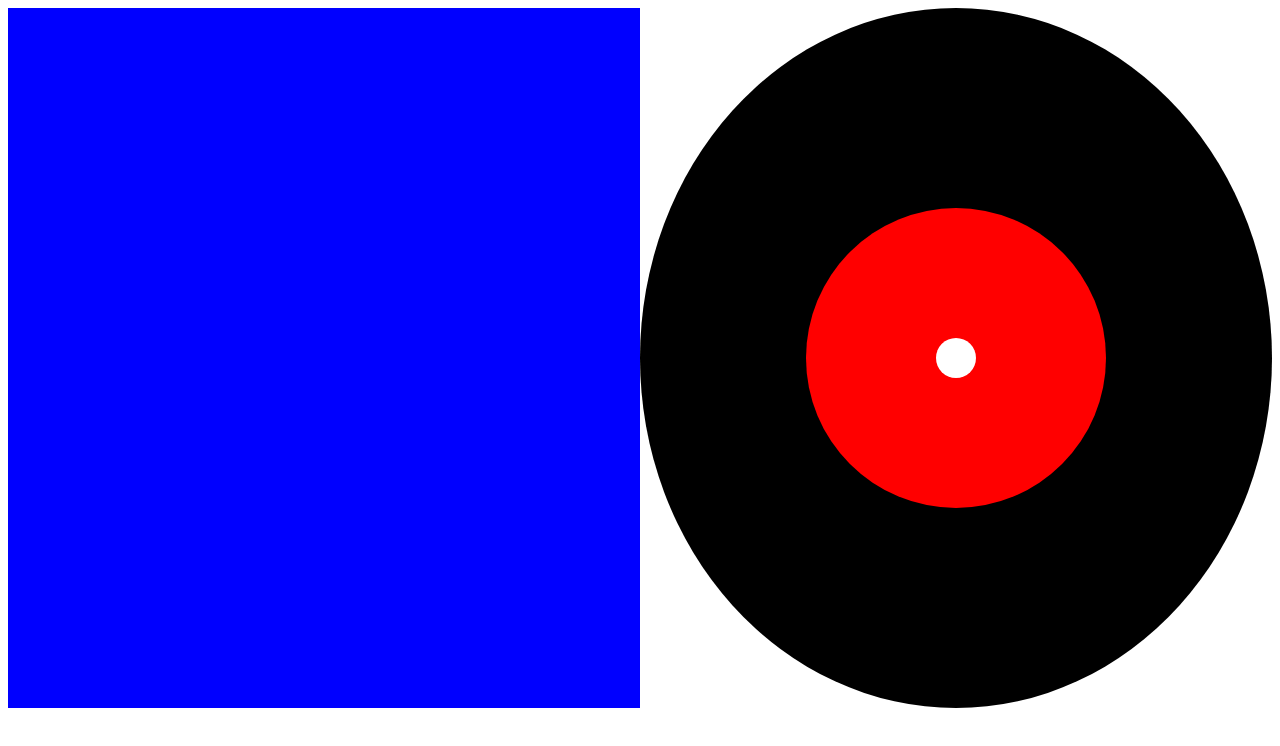
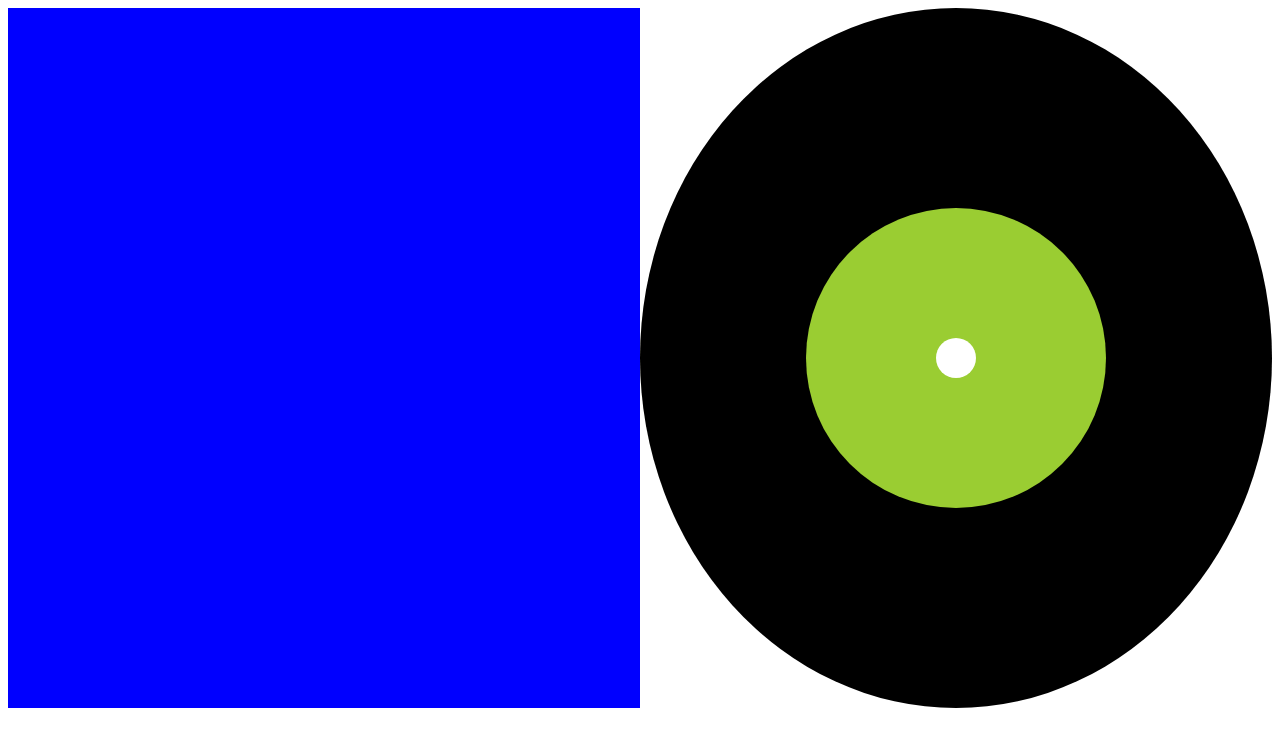
Before and after one commit to Johanson25/EjemploGit, a website built with Parcel: page src/index.html in a window 1280 px wide. Built offline with nearby package versions, Linux system fonts and the light colour scheme.

Commit message:
colo verde-amarillo

```diff
--- a/src/css/cover.css
+++ b/src/css/cover.css
@@ -15,7 +15,7 @@
 }
 
 .interior {
-  background-color: red;
+  background-color: yellowgreen;
   height: 300px;
   width: 300px;
   border-radius: 50%;
```
